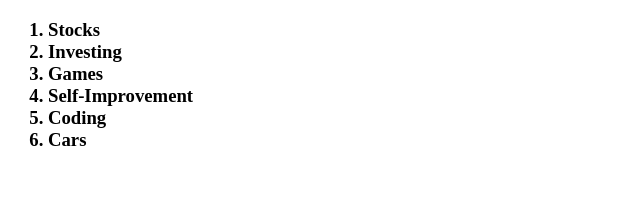
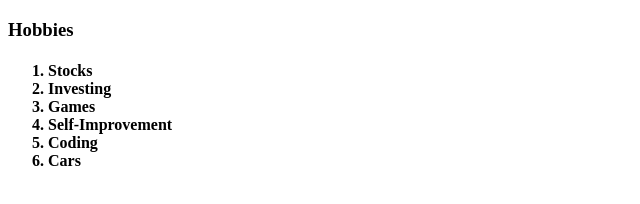
Before and after one commit to AnnisonVan/CV, a plain HTML site: page Hobbies.html in a window 1280 px wide. Shown: the whole page, without its empty margins (0-640 px from the left). Drawn offline with Linux system fonts and the light colour scheme.

Commit message:
Update Hobbies.html

```diff
--- a/Hobbies.html
+++ b/Hobbies.html
@@ -1,6 +1,8 @@
 <!DOCTYPE html>
 <html>
-  <h3>
+  <link rel="stylesheet" href="css/style.css">
+  <h3>Hobbies</h3>
+  <h4>
     <ol>
       <li>Stocks</li>
       <li>Investing</li>
@@ -9,5 +11,5 @@
       <li>Coding</li>
       <li>Cars</li>
     </ol>
-  </h3>
+  </h4>
 </html>
```
